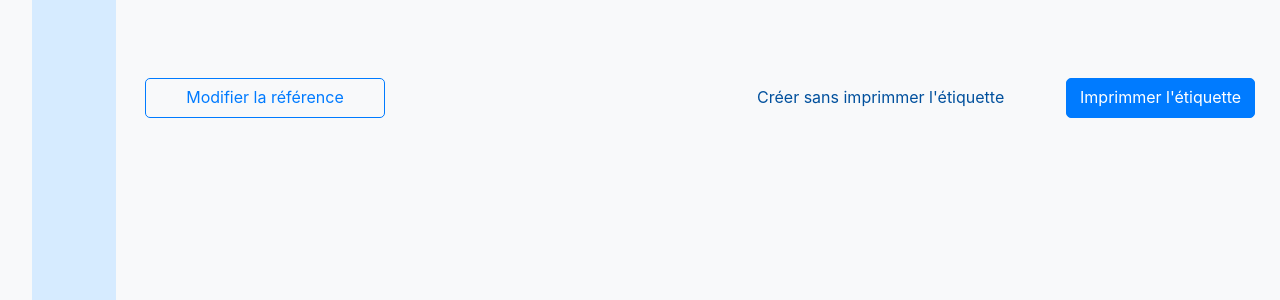
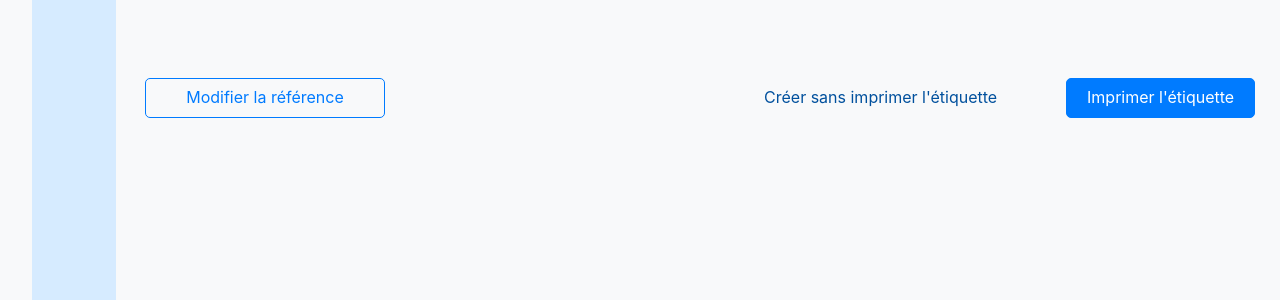
Before and after one commit to mathysfrc/Inventary, a Symfony app: template templates/reference/index.html.twig in a window 1280 px wide. Shown: the part 431-731 px from the top of the page. Run offline with Twig, Linux system fonts and the light colour scheme; the template is opened without the code that fills it, so the values that code supplies are empty; style sheets or scripts are compiled from the project's sources; some libraries are stand-ins or nearby versions.

Commit message:
all modifs print

```diff
--- a/assets/styles/gestion.scss
+++ b/assets/styles/gestion.scss
@@ -278,6 +278,7 @@ padding-top: 3rem;
 }
 
 @media print {
+
     @page {
         size: landscape !important;
     }
--- a/templates/partial_conso_imprim/index.html.twig
+++ b/templates/partial_conso_imprim/index.html.twig
@@ -62,7 +62,7 @@
     </div>
         <div class="row justify-content-center pt-5">
             <div class="col-3">
-            <a href="{{ path('app_stock_print_SKU', {'SKU': stock.SKU}) }}" id="imprimerPage" class="DO-NOT-PRINT button-impr btn btn-primary" type="button">Imprimmer l'étiquette</a>
+            <a href="{{ path('app_stock_print_SKU', {'SKU': stock.SKU}) }}" id="imprimerPage" class="DO-NOT-PRINT button-impr btn btn-primary" type="button">Imprimer l'étiquette</a>
                 <script>
                     document.getElementById("imprimerPage").addEventListener("click", function() {
                         window.print();
--- a/templates/reference/index.html.twig
+++ b/templates/reference/index.html.twig
@@ -69,9 +69,9 @@
             </div>
             <div class="col">
                 <div class="impression-or-no">
-                    <a href="{{ path('app_stock_create', {'id': stock.id}) }}" class="DO-NOT-PRINT button-no-impr btn">Créer sans imprimmer l'étiquette</a>
+                    <a href="{{ path('app_stock_create', {'id': stock.id}) }}" class="DO-NOT-PRINT button-no-impr btn">Créer sans imprimer l'étiquette</a>
 
-                    <a href="{{ path('app_stock_print_with_id', {'id': stock.id}) }}" id="imprimerPage" class="DO-NOT-PRINT button-impr btn btn-primary" type="button">Imprimmer l'étiquette</a>
+                    <a href="{{ path('app_stock_print_with_id', {'id': stock.id}) }}" id="imprimerPage" class="DO-NOT-PRINT button-impr btn btn-primary" type="button">Imprimer l'étiquette</a>
                     <script>
                             document.getElementById("imprimerPage").addEventListener("click", function() {
                                 window.print();
```
Also changed, not shown: public/build/gestion.css, src/data-matrix/datamatrix-id.png.
